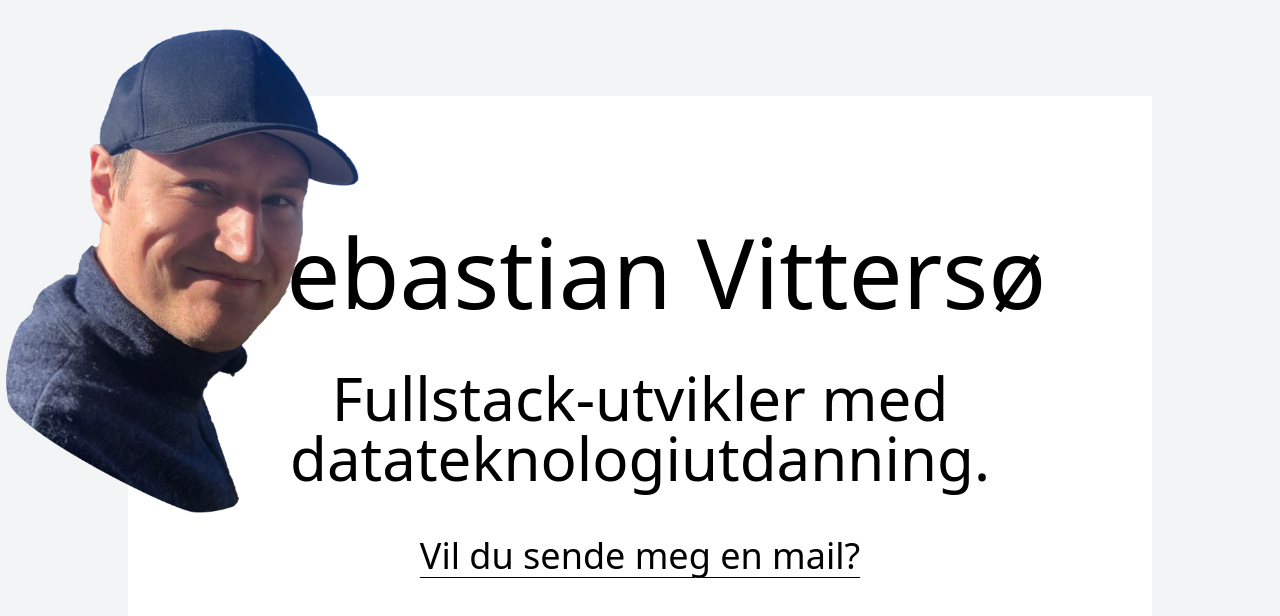
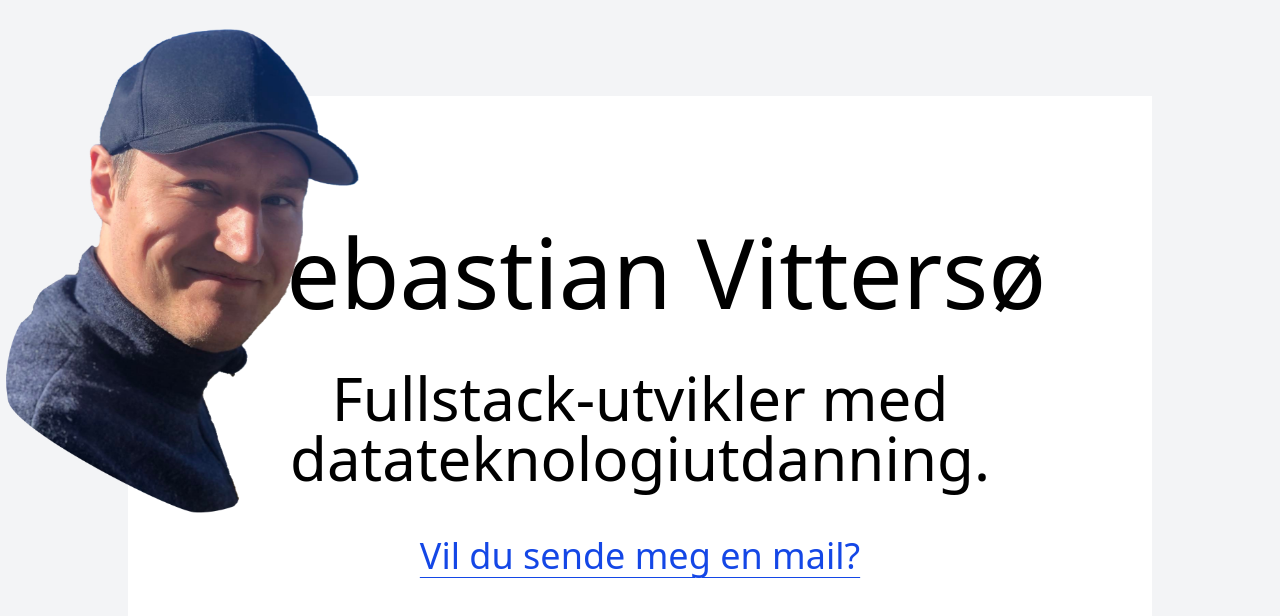
Before and after one commit to sebastianvitterso/vitterso.net, a Vue app: page / in a window 1280 px wide. Shown: the top 616 px of the page. Built offline with nearby package versions, Linux system fonts and the light colour scheme.

Commit message:
Bump tailwind -> 4.0.0

```diff
--- a/package.json
+++ b/package.json
@@ -20,20 +20,20 @@
 		"@eslint/eslintrc": "^3.2.0",
 		"@eslint/js": "^9.19.0",
 		"@rushstack/eslint-patch": "^1.10.5",
+		"@tailwindcss/postcss": "^4.0.0",
 		"@tsconfig/node18": "^18.2.4",
 		"@types/node": "^22.10.10",
 		"@vitejs/plugin-vue": "^5.2.1",
 		"@vue/eslint-config-prettier": "^10.2.0",
 		"@vue/eslint-config-typescript": "^14.3.0",
 		"@vue/tsconfig": "^0.7.0",
-		"autoprefixer": "^10.4.20",
 		"eslint": "^9.19.0",
 		"eslint-plugin-vue": "^9.32.0",
 		"globals": "^15.14.0",
 		"npm-run-all2": "^7.0.2",
 		"postcss": "^8.5.1",
 		"prettier": "^3.4.2",
-		"tailwindcss": "^3.4.17",
+		"tailwindcss": "^4.0.0",
 		"typescript": "~5.7.3",
 		"vite": "^6.0.11",
 		"vue-tsc": "^2.2.0"
--- a/postcss.config.js
+++ b/postcss.config.js
@@ -1,7 +1,5 @@
 export default {
   plugins: {
-    'tailwindcss/nesting': {},
-    tailwindcss: {},
-    autoprefixer: {}
+    '@tailwindcss/postcss': {},
   }
 }
--- a/src/App.vue
+++ b/src/App.vue
@@ -1,6 +1,6 @@
 <template>
   <div class="w-full h-full flex justify-center items-center">
-    <div class="w-full max-w-screen-lg bg-white mx-auto px-2 sm:px-8">
+    <div class="w-full max-w-(--breakpoint-lg) bg-white mx-auto px-2 sm:px-8">
       <header
         class="flex flex-col justify-center text-center items-center select-none py-32 gap-12"
       >
--- a/src/base.css
+++ b/src/base.css
@@ -1,6 +1,6 @@
-@tailwind base;
-@tailwind components;
-@tailwind utilities;
+@import 'tailwindcss';
+
+@config '../tailwind.config.ts';
 
 a {
   @apply underline;
```
Also changed, not shown: 1 other file (tests, documents, lock files or other folders).
